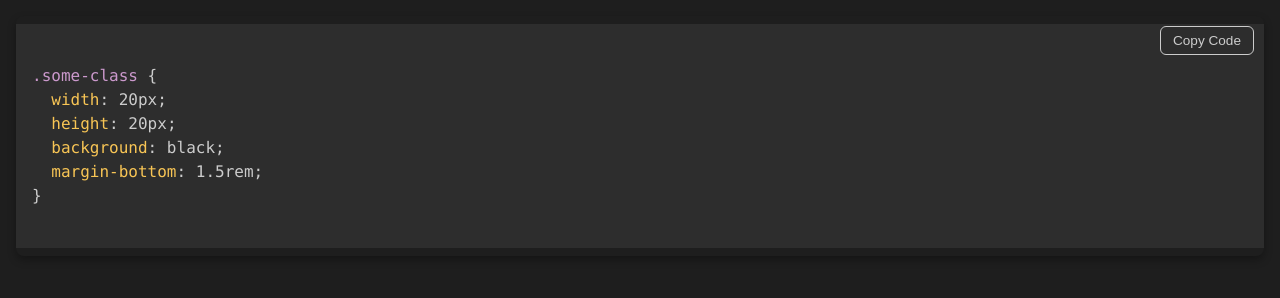
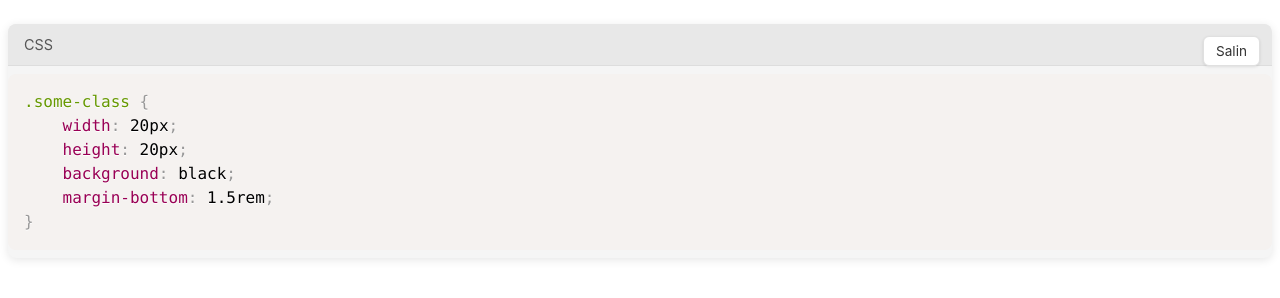
Before and after one commit to sugengprianto/html, a plain HTML site: page index.html in a window 1280 px wide. Drawn offline with nearby package versions, Linux system fonts and the light colour scheme.

Commit message:
Update index.html

```diff
--- a/index.html
+++ b/index.html
@@ -1,92 +1,134 @@
 <!DOCTYPE html>
-<html lang="en">
+<html>
 <head>
     <meta charset="UTF-8">
-  <meta name="viewport" content="width=device-width, initial-scale=1">
-  <title>Contoh Highlight Kode</title>
+    <meta name="viewport" content="width=device-width, initial-scale=1.0">
+    <title>Code Highlight dengan Prism.js</title>
 
-  <!-- Prism.js CSS (tema gelap seperti di gambar) -->
-  <link href="https://cdnjs.cloudflare.com/ajax/libs/prism/1.29.0/themes/prism-tomorrow.min.css" rel="stylesheet"/>
+    <!-- Prism CSS -->
+    <link href="https://cdnjs.cloudflare.com/ajax/libs/prism/1.24.1/themes/prism.min.css" rel="stylesheet" />
+    <!-- Prism JS -->
+    <script src="https://cdnjs.cloudflare.com/ajax/libs/prism/1.24.1/prism.min.js"></script>
+    <script src="https://cdnjs.cloudflare.com/ajax/libs/prism/1.24.1/components/prism-css.min.js"></script>
 
     <style>
-    body {
-      font-family: sans-serif;
-      margin: 0;
-      padding: 1rem;
-      background: #1e1e1e;
-      color: #ccc;
+        /* Container untuk code block */
+        .code-container {
+            position: relative;
+            margin: 1.5rem 0;
+            border-radius: 8px;
+            overflow: hidden;
+            box-shadow: 0 2px 10px rgba(0, 0, 0, 0.1);
+            background: #f5f5f5;
         }
 
+        /* Tombol salin dengan border berbeda */
+        .copy-btn {
+            position: absolute;
+            right: 12px;
+            top: 12px;
+            padding: 6px 12px;
+            background: #ffffff;
+            border: 1px solid #e0e0e0;
+            border-radius: 6px;
+            cursor: pointer;
+            font-size: 0.85rem;
+            font-family: -apple-system, BlinkMacSystemFont, "Segoe UI", Roboto, Helvetica, Arial, sans-serif;
+            color: #333;
+            transition: all 0.2s ease;
+            z-index: 10;
+            box-shadow: 0 1px 3px rgba(0, 0, 0, 0.1);
+        }
+
+        .copy-btn:hover {
+            background: #f0f0f0;
+            border-color: #d0d0d0;
+        }
+
+        .copy-btn:active {
+            transform: translateY(1px);
+        }
+
+        /* Preformatted text styling */
+        pre {
+            margin: 0;
+            padding: 1.5rem;
+            overflow-x: auto;
+            background: #f5f5f5;
+            border-radius: 8px;
+            font-size: 0.95rem;
+        }
+
+        /* Garis pemisah antara tombol dan kode */
+        .code-header {
+            position: relative;
+            padding: 12px 16px;
+            background: #e8e8e8;
+            border-bottom: 1px solid #ddd;
+            font-family: -apple-system, BlinkMacSystemFont, "Segoe UI", Roboto, Helvetica, Arial, sans-serif;
+            font-size: 0.9rem;
+            color: #555;
+        }
+
+        /* Responsive untuk mobile */
+        @media (max-width: 768px) {
             .code-container {
-      position: relative;
-      margin-bottom: 2rem;
-      border-radius: 8px;
-      overflow: hidden;
-      box-shadow: 0 4px 8px rgba(0,0,0,0.3);
+                border-radius: 6px;
             }
 
             pre {
-      margin: 0;
-      padding-top: 2.5rem;
-      padding-bottom: 1rem;
-      overflow-x: auto;
+                padding: 1rem;
+                font-size: 0.85rem;
             }
 
-    .copy-button {
-      position: absolute;
-      top: 10px;
-      right: 10px;
-      background: transparent;
-      color: #ccc;
-      border: 1px solid #ccc;
-      padding: 6px 12px;
-      font-size: 0.85rem;
-      border-radius: 6px;
-      cursor: pointer;
-      transition: all 0.2s ease;
-    }
-
-    .copy-button:hover {
-      background: #444;
-      border-color: #fff;
-      color: #fff;
-    }
-
-    @media (max-width: 600px) {
-      .copy-button {
+            .copy-btn {
+                right: 8px;
+                top: 8px;
                 padding: 5px 10px;
-        font-size: 0.75rem;
+                font-size: 0.8rem;
             }
         }
     </style>
 </head>
 <body>
-
     <div class="code-container">
-    <button class="copy-button" onclick="copyCode()">Copy Code</button>
-    <pre><code id="my-code" class="language-css">
-.some-class {
+        <div class="code-header">
+            CSS
+            <button class="copy-btn" onclick="copyCode(this)">Salin</button>
+        </div>
+        <pre><code class="language-css">.some-class {
     width: 20px;
     height: 20px;
     background: black;
     margin-bottom: 1.5rem;
-}
-    </code></pre>
+}</code></pre>
     </div>
 
-  <!-- Prism.js -->
-  <script src="https://cdnjs.cloudflare.com/ajax/libs/prism/1.29.0/prism.min.js"></script>
-  <script src="https://cdnjs.cloudflare.com/ajax/libs/prism/1.29.0/components/prism-css.min.js"></script>
+    <script>
+        function copyCode(button) {
+            const container = button.closest('.code-container');
+            const codeBlock = container.querySelector('code');
+            const textToCopy = codeBlock.textContent;
 
-  <!-- Copy Code Script -->
-  <script>
-    function copyCode() {
-      const code = document.getElementById("my-code").innerText;
-      navigator.clipboard.writeText(code).then(() => {
-        alert("Kode disalin!");
+            navigator.clipboard.writeText(textToCopy).then(() => {
+                const originalText = button.textContent;
+                button.textContent = '✓ Tersalin';
+                button.style.background = '#e6f7ee';
+                button.style.borderColor = '#a0e0c0';
+
+                setTimeout(() => {
+                    button.textContent = originalText;
+                    button.style.background = '#ffffff';
+                    button.style.borderColor = '#e0e0e0';
+                }, 2000);
+            }).catch(err => {
+                console.error('Gagal menyalin: ', err);
+                button.textContent = '✗ Gagal';
+                setTimeout(() => {
+                    button.textContent = 'Salin';
+                }, 2000);
             });
         }
     </script>
-
 </body>
 </html>
```
Lines whose indentation alone changed are shown as unchanged.
